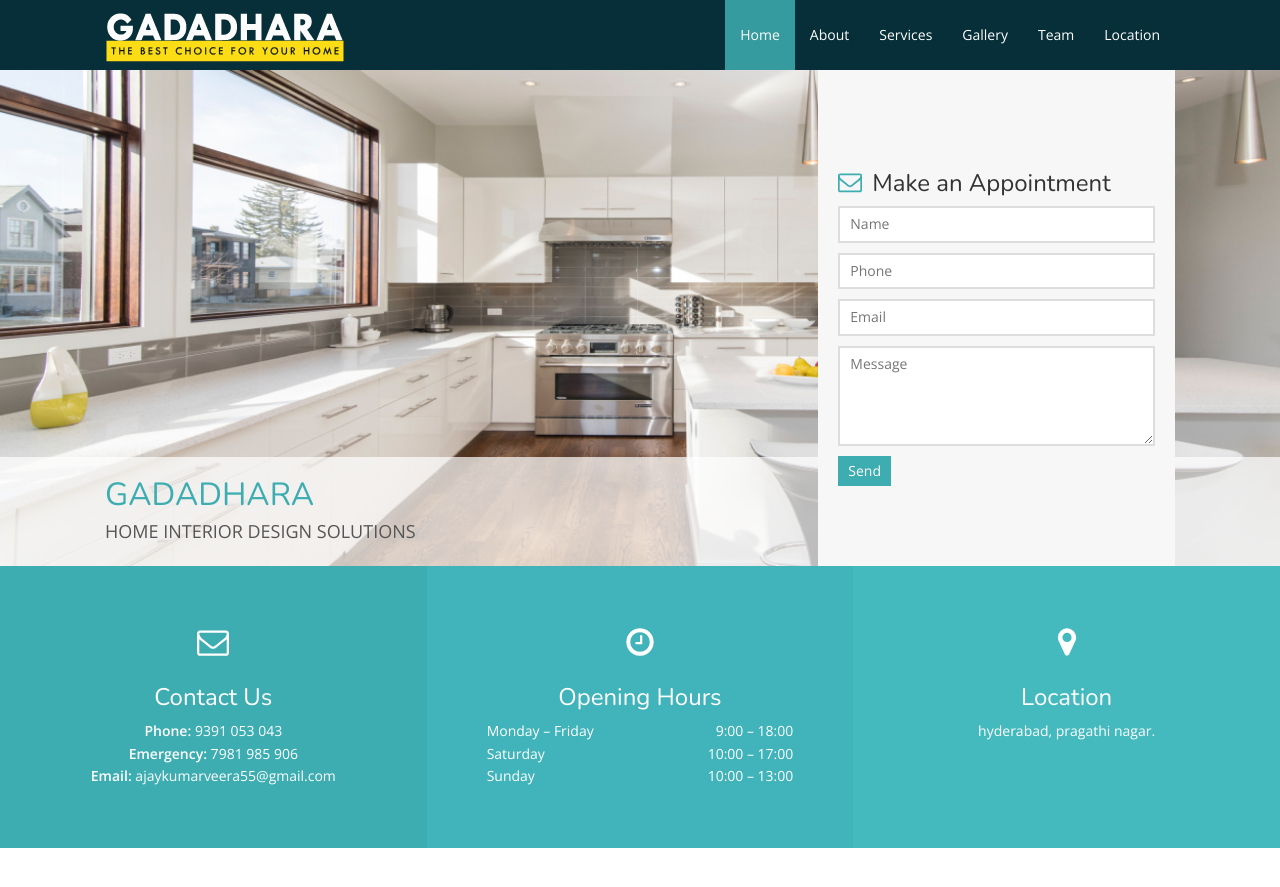
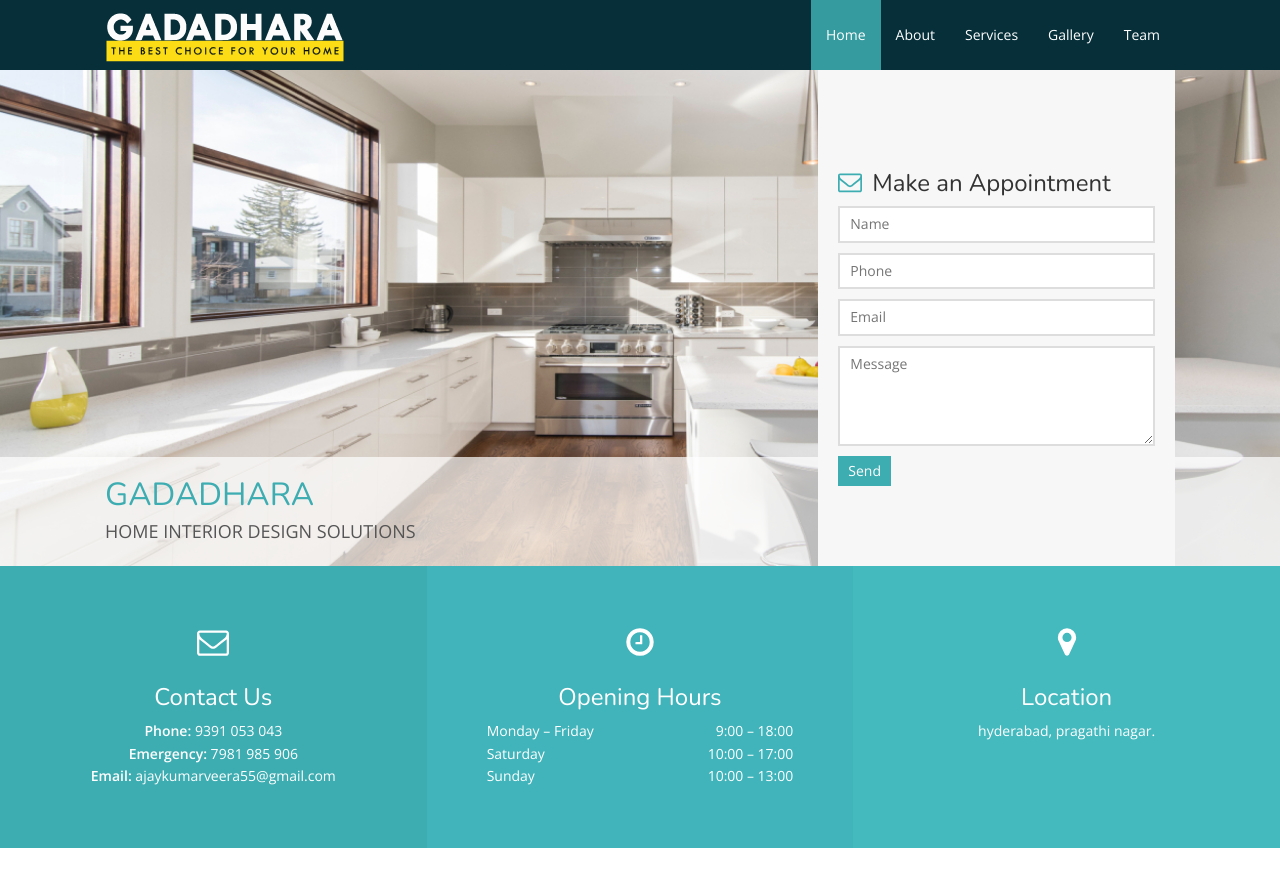
Before and after one commit to gadadhara/GADADHARA, a Jekyll site: the page built from index.html, in a window 1280 px wide and 900 px high. Shown: the top 887 px of the window. Built offline with Jekyll 4.4.1, drawn with Linux system fonts in a browser that asks for light colours; nearby versions of some CDN libraries.

Commit message:
Update header.html

```diff
--- a/_includes/header.html
+++ b/_includes/header.html
@@ -20,7 +20,7 @@
                 <li><a class="scroll" href="#treatments">Services</a></li>
                 <li><a class="scroll" href="#gallery">Gallery</a></li>
                 <li><a class="scroll" href="#team">Team</a></li>
-                <li><a class="scroll" href="#location">Location</a></li>
+
             </ul>
         </div>
     </div>
```
